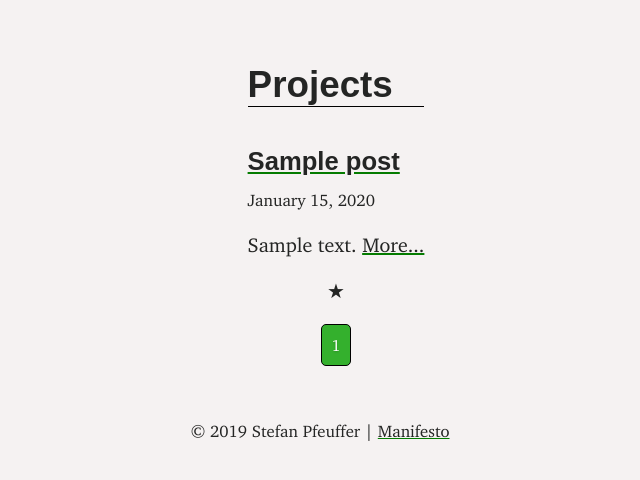
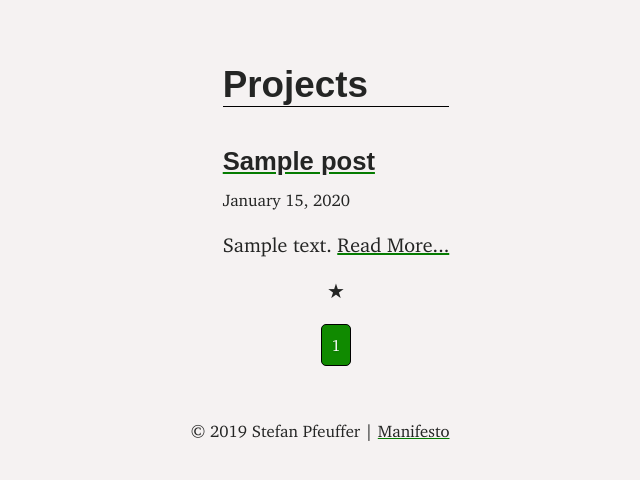
Before and after one commit to stefanpf/flask-website, a Flask app: page /projects in a window 1280 px wide. Shown: the part 80-560 px from the top of the page, without its empty margins (320-960 px from the left). Run offline with Flask 2, Linux system fonts and the light colour scheme; tables that the repository leaves empty hold one stand-in row (values such as "Sample post").

Commit message:
improve screenreader accesibility

```diff
--- a/app/static/main.css
+++ b/app/static/main.css
@@ -206,7 +206,7 @@ table tr td:not(:first-of-type) {
 }
 
 .button-info {
-  background-color: #34b02d;
+  background-color: #108a00;
   border: 1px solid black;
   color: #fff;
 }
--- a/app/templates/blog.html
+++ b/app/templates/blog.html
@@ -10,7 +10,7 @@
         <p><small>{{ post.timestamp.strftime('%B %d, %Y')}}</small></p>
         <p>
             {{ post.content|truncate|safe }}
-            <a href="{{ url_for('main.post', post_id=post.id, slug=post.slug) }}">More...</a>
+            <a href="{{ url_for('main.post', post_id=post.id, slug=post.slug) }}">Read More...</a>
         </p>
 
     </section>
--- a/app/templates/projects.html
+++ b/app/templates/projects.html
@@ -10,7 +10,7 @@
         <p><small>{{ post.timestamp.strftime('%B %d, %Y')}}</small></p>
         <p>
             {{ post.content|truncate|safe }}
-            <a href="{{ url_for('main.post', post_id=post.id, slug=post.slug) }}">More...</a>
+            <a href="{{ url_for('main.post', post_id=post.id, slug=post.slug) }}">Read More...</a>
         </p>
     </section>
     <section><p class="post-divider">&#x2605;</p></section>
```
